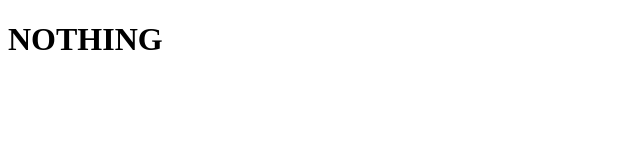
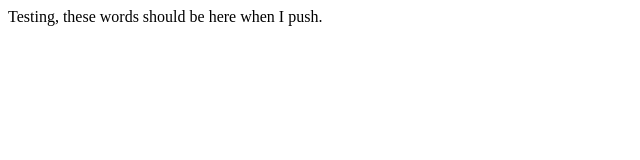
Before and after one commit to TheAmazinRaven/RaeFolioNew, a plain HTML site: page index.html in a window 1280 px wide. Shown: the whole page, without its empty margins (0-640 px from the left). Drawn offline with Linux system fonts and the light colour scheme.

Commit message:
Test update.

```diff
--- a/index.html
+++ b/index.html
@@ -8,6 +8,6 @@
     <title>Document</title>
 </head>
 <body>
-    <h1>NOTHING</h1>
+    Testing, these words should be here when I push.
 </body>
 </html>
```
